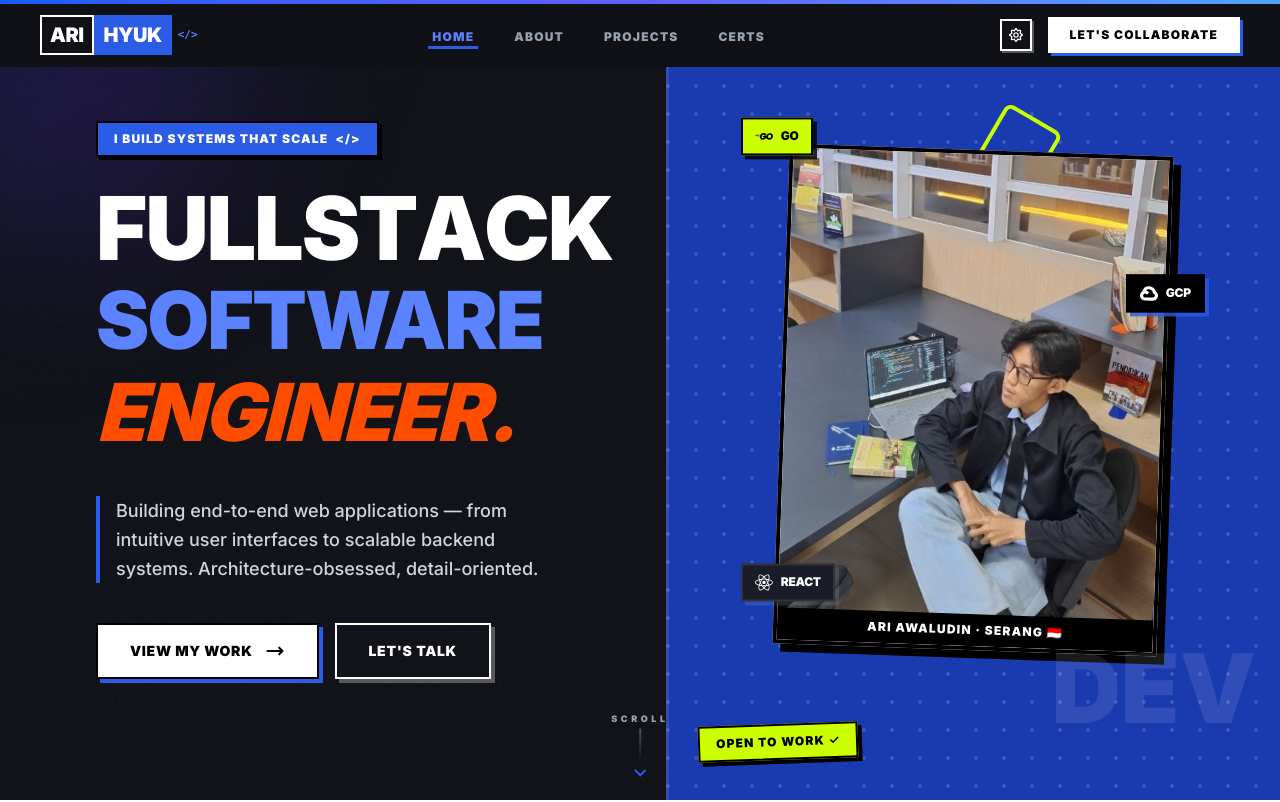
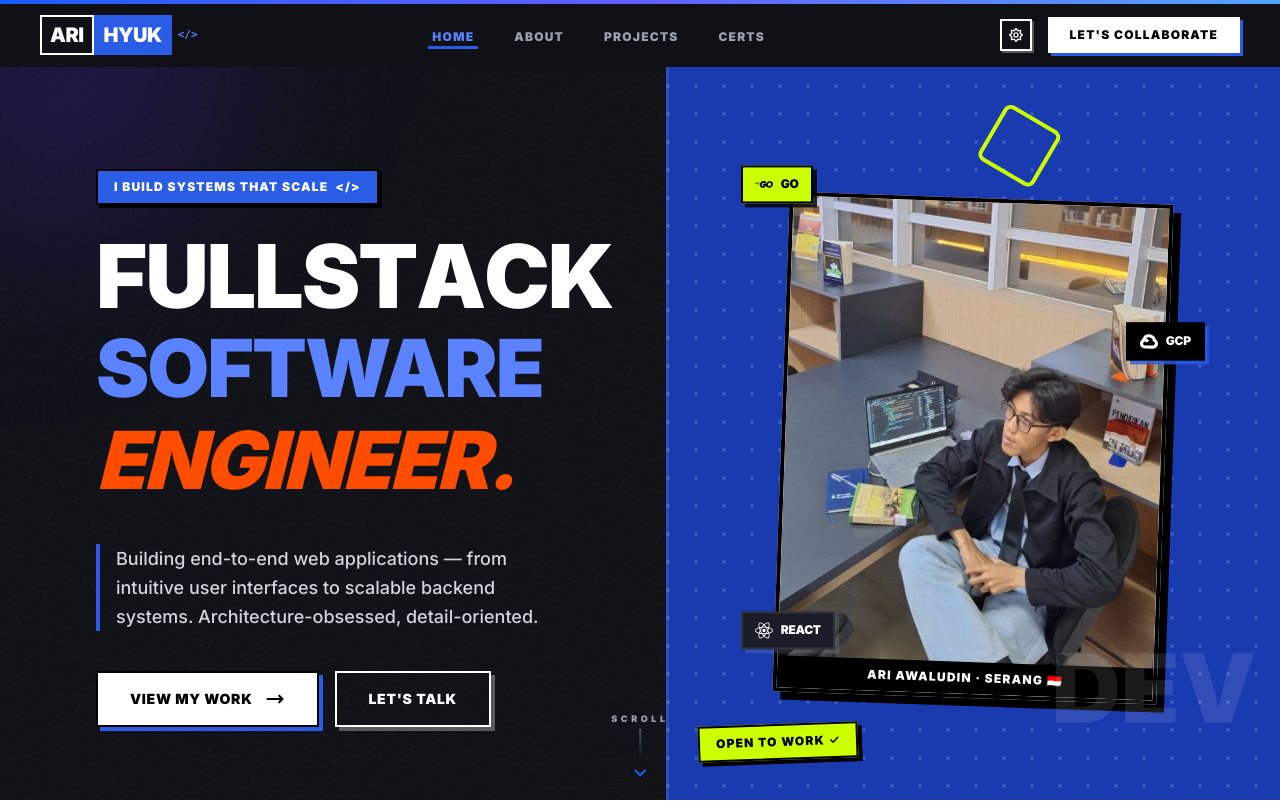
Before and after one commit to AriHyuk/new-porto, a Next.js app: page / in a window 1280 px wide. Shown: the top 802 px of the page. Built offline with nearby package versions, Linux system fonts and the light colour scheme.

Commit message:
fix(hero): restore top padding for desktop view to prevent navbar overlap

```diff
--- a/src/components/Hero/Hero.tsx
+++ b/src/components/Hero/Hero.tsx
@@ -15,7 +15,7 @@ export default function Hero() {
   return (
     <section
       id="hero"
-      className="relative flex items-center justify-center px-4 md:px-0 min-h-[100dvh] md:h-[100dvh] md:min-h-[600px] md:max-h-[1080px] overflow-x-hidden md:overflow-hidden bg-[#F5F0E8] dark:bg-[#0F1117] transition-colors pt-28 pb-16 md:py-0"
+      className="relative flex items-center justify-center px-4 md:px-0 min-h-[100dvh] md:h-[100dvh] md:min-h-[600px] md:max-h-[1080px] overflow-x-hidden md:overflow-hidden bg-[#F5F0E8] dark:bg-[#0F1117] transition-colors pt-28 pb-16 md:pt-24 md:pb-0"
     >
       {/* Split Background */}
       <BackgroundShapes />
```
